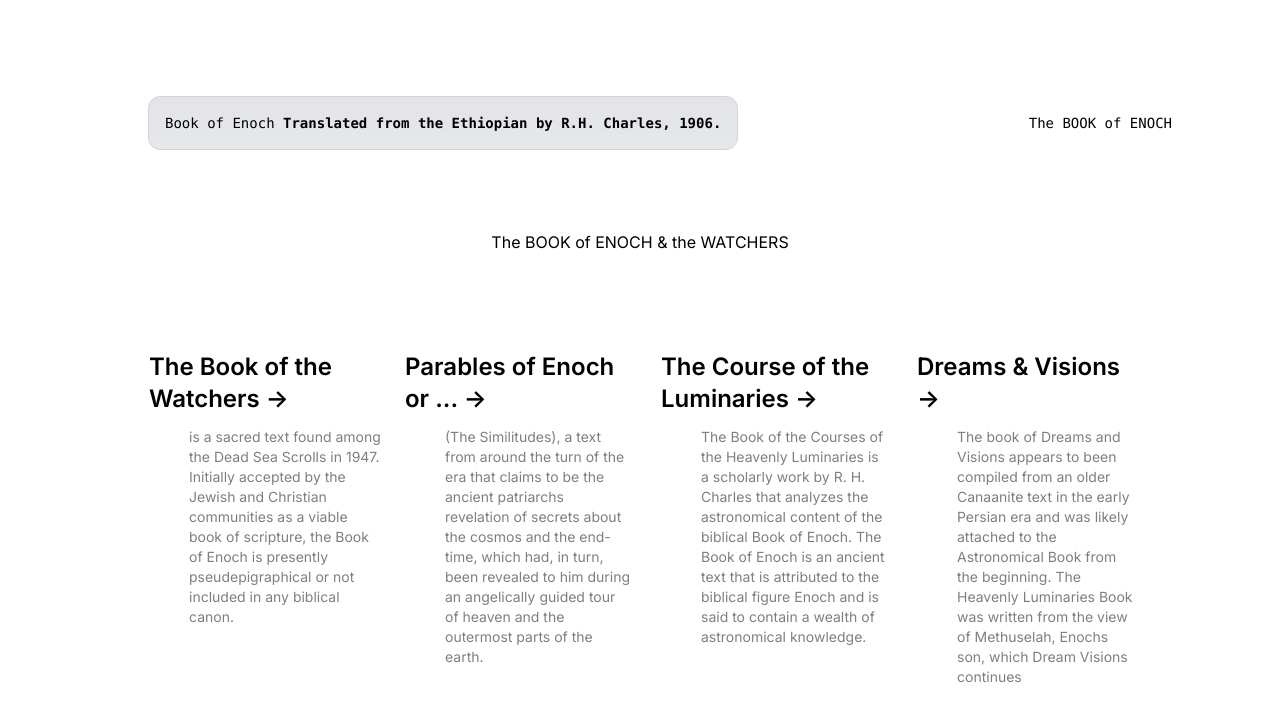
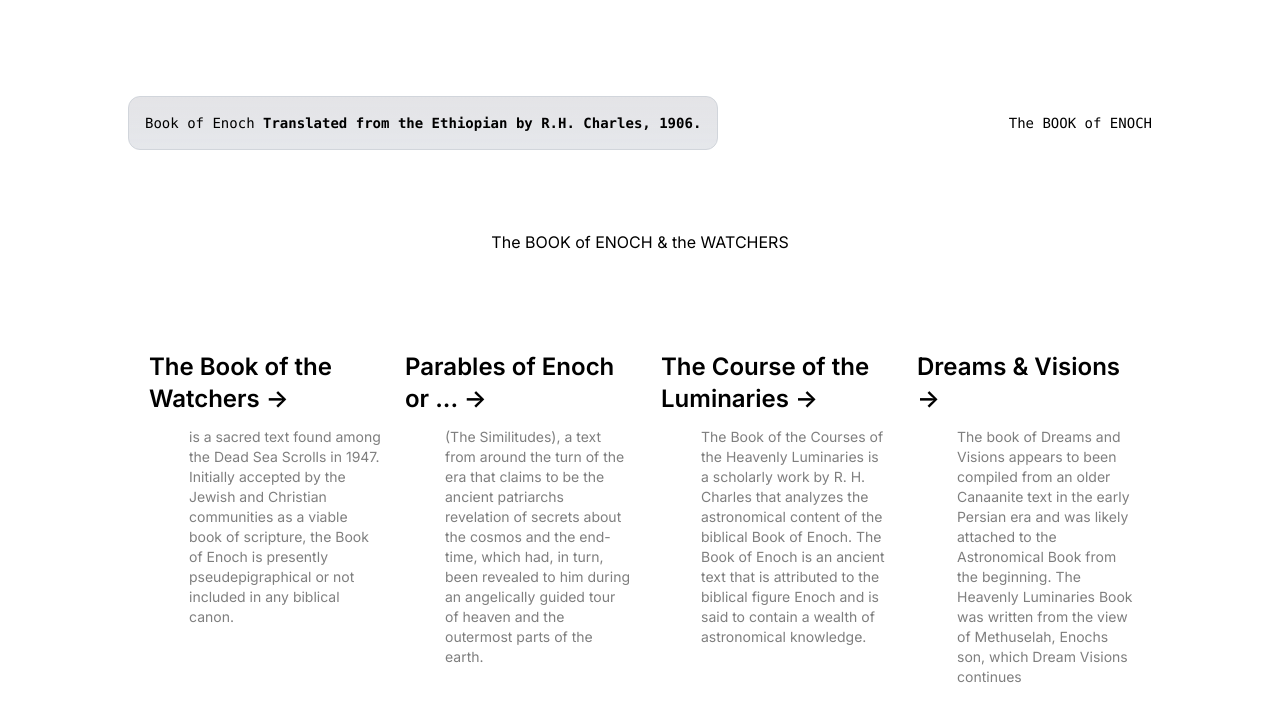
Before and after one commit to jnutt367/the_book_of_enoch, a Next.js app: page / in a window 1280 px wide. Shown: the top 722 px of the page. Built offline with nearby package versions, Linux system fonts and the light colour scheme.

Commit message:
commit for nre changes

```diff
--- a/src/app/page.tsx
+++ b/src/app/page.tsx
@@ -2,8 +2,8 @@ import Image from "next/image";
 
 export default function Home() {
   return (
-    <main className="flex min-h-screen flex-col gap-5 items-center justify-between p-24 pl-2 pr-2">
-      <div className="z-10 ml-10 w-full max-w-5xl items-center justify-between font-mono text-sm lg:flex">
+    <main className="flex min-h-screen  ml-15 flex-col gap-5 items-center justify-between p-24 pl-2 pr-2">
+      <div className="z-10 w-full max-w-5xl items-center justify-between font-mono text-sm lg:flex">
         <p className="fixed pl-2 left-0 top-1 right-1 flex w-full justify-center border-b border-gray-300 bg-gradient-to-b from-zinc-200 pb-6 pt-8 backdrop-blur-2xl dark:border-neutral-800 dark:bg-zinc-800/30 dark:from-inherit lg:static lg:w-auto  lg:rounded-xl lg:border lg:bg-gray-200 lg:p-4 lg:dark:bg-zinc-800/30">
         Book of Enoch&nbsp;
           <code className="font-mono font-bold">Translated from the Ethiopian by R.H. Charles, 1906.</code>
```
